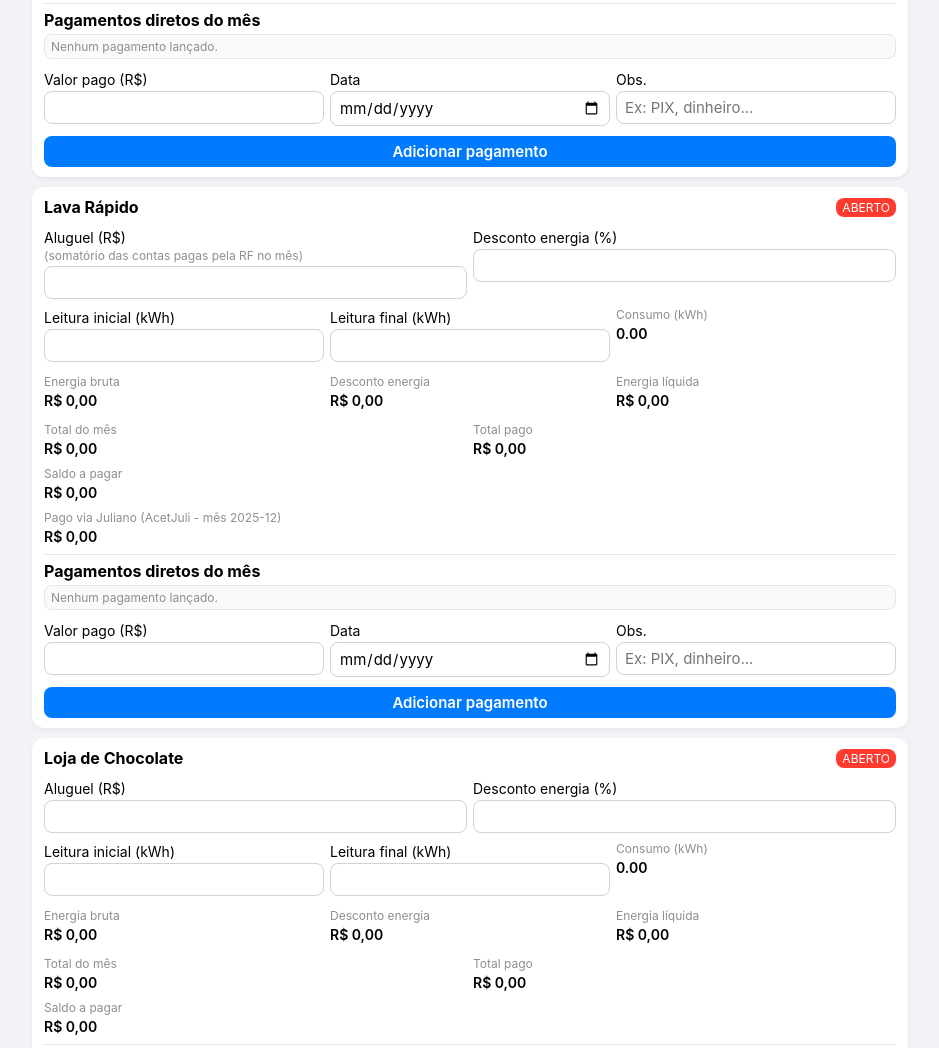
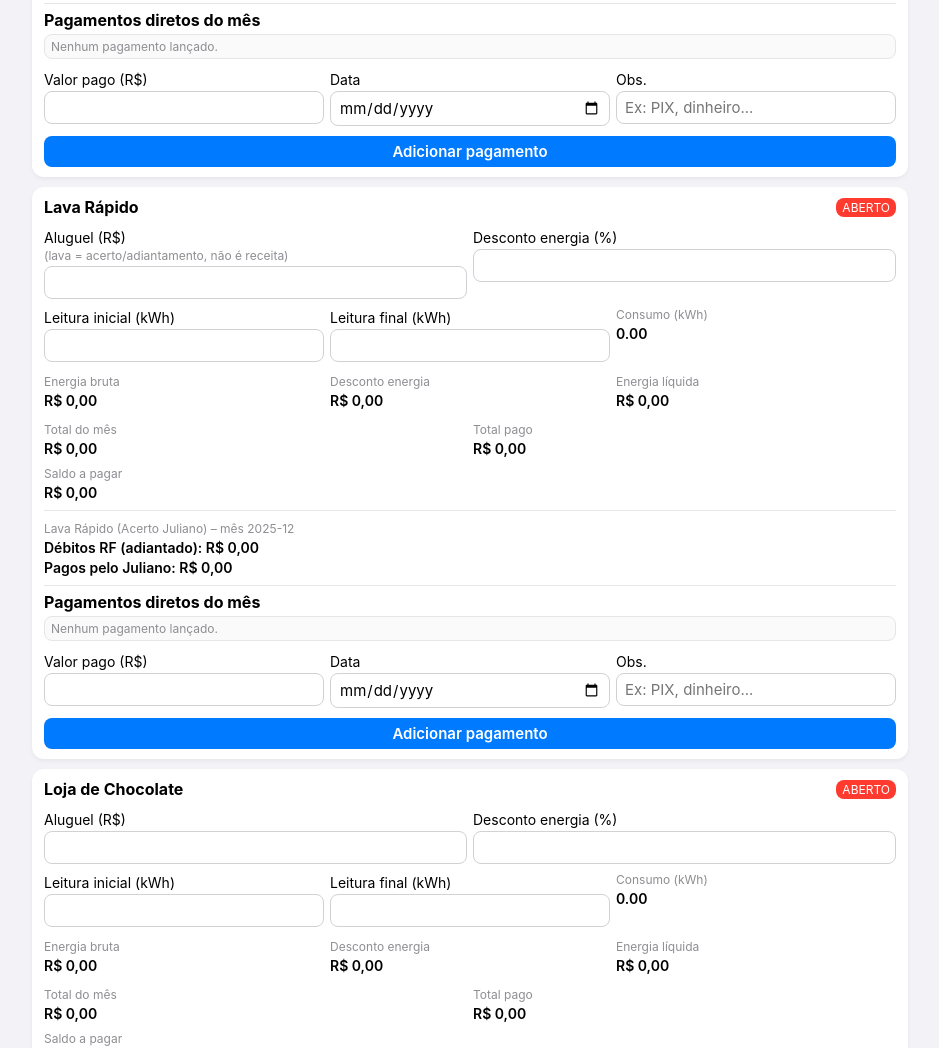
Before and after one commit to postohighway/alugueis-controle, a plain HTML site: page index.html in a window 1280 px wide. Shown: the part 2577-3625 px from the top of the page, without its empty margins (170-1109 px from the left). Drawn offline with Linux system fonts and the light colour scheme.

Commit message:
Update index.html

```diff
--- a/index.html
+++ b/index.html
@@ -1432,8 +1432,10 @@
         if (!tData) tData = defaultTenantData();
 
         let rent = tData.rent || 0;
-        if (nome === "Lava Rápido") rent = lavaTotals.debitos || 0;
-
+
+        if (nome === "Lava Rápido") {
+          return; // acerto/adiantamento (não é receita)
+        }
         const consumo = Math.max((tData.eEnd || 0) - (tData.eStart || 0), 0);
         const energiaBruta = consumo * valorKwh;
         const descontoValor = energiaBruta * ((tData.discount || 0) / 100);
@@ -1608,7 +1610,8 @@
       const energiaBruta = consumo * valorKwh;
       const descontoValor = energiaBruta * ((tData.discount || 0) / 100);
       const energiaLiquida = energiaBruta - descontoValor;
-      const totalMes = (tData.rent || 0) + energiaLiquida;
+      const rentConsidered = (tData.isBarterRent ? 0 : (tData.rent || 0));
+      const totalMes = rentConsidered + energiaLiquida;
 
       let totalPagos = 0;
       if (Array.isArray(tData.payments)) {
@@ -1618,8 +1621,14 @@
 
       const saldo = totalMes - totalPagos;
       let status = "ABERTO";
-      if (Math.abs(saldo) < 0.01 && totalMes > 0) status = "PAGO";
-      else if (totalPagos > 0 && saldo > 0.01) status = "PARCIAL";
+      if (tData.isBarterRent) {
+        // Se for troca, só consideramos energia (se houver). Se energia for zero, fica como PAGO.
+        if (totalMes <= 0.01) status = "PAGO";
+        else if (Math.abs(saldo) < 0.01) status = "PAGO";
+      } else {
+        if (Math.abs(saldo) < 0.01 && totalMes > 0) status = "PAGO";
+        else if (totalPagos > 0 && saldo > 0.01) status = "PARCIAL";
+      }
 
       return { consumo, energiaBruta, descontoValor, energiaLiquida, totalMes, totalPagos, saldo, status, extraPagos };
     }
@@ -1658,18 +1667,59 @@
         let displayRent = tData.rent || 0;
         let extraPagos = 0;
 
-        if (nome === "Lava Rápido") {
-          displayRent = lavaTotals.debitos;
-          extraPagos = lavaTotals.credits || lavaTotals.creditos || 0;
+        // REGRA DE NEGÓCIO:
+        // - Lava Rápido NÃO paga aluguel (troca de favores: Juliano cuida da pista em troca do aluguel).
+        // - O que existe é ACERTO: RF adianta contas (débitos) e o Juliano vai pagando (créditos).
+        // - Portanto: Lava Rápido NÃO entra como receita de aluguel/energia no resumo/DRE.
+        const isLava = (nome === "Lava Rápido");
+        if (isLava) {
+          displayRent = 0;    // não existe aluguel como receita
+          extraPagos = 0;     // não usa pagamentos diretos + extra no mesmo modelo
+          tData.isBarterRent = true;
         }
 
-        const calc = calcTenant({ ...tData, rent: displayRent }, valorKwh, extraPagos);
-
-        sumAlugueis += displayRent;
-        sumEnergia += calc.energiaLiquida;
-        sumTotalMes += calc.totalMes;
-        sumRecebido += calc.totalPagos;
-        sumSaldo += calc.saldo;
+        let calc;
+        if (!isLava) {
+          calc = calcTenant({ ...tData, rent: displayRent }, valorKwh, extraPagos);
+        } else {
+          const lavaDebCred = currentMonth ? getLavaRapidoDebitoCreditoMes(currentMonth) : { debitos: 0, creditos: 0 };
+          const debitosRF = lavaDebCred.debitos || 0;          // RF adiantou (contas pagas pela RF)
+          const creditosJuliano = lavaDebCred.creditos || 0;   // Juliano pagou no mês
+
+          // Energia do Lava Rápido (se você lançar leituras aqui) entra como "a cobrar no acerto", não como receita.
+          const consumo = Math.max((tData.eEnd || 0) - (tData.eStart || 0), 0);
+          const energiaBruta = consumo * valorKwh;
+          const descontoValor = energiaBruta * ((tData.discount || 0) / 100);
+          const energiaLiquida = energiaBruta - descontoValor;
+
+          const totalCobrar = debitosRF + energiaLiquida;
+          const totalPagos = creditosJuliano;
+          const saldo = totalCobrar - totalPagos;
+
+          let status = "ABERTO";
+          if (Math.abs(saldo) < 0.01 && totalCobrar > 0) status = "PAGO";
+          else if (totalPagos > 0 && saldo > 0.01) status = "PARCIAL";
+
+          calc = {
+            consumo, energiaBruta, descontoValor, energiaLiquida,
+            totalMes: totalCobrar,
+            totalPagos,
+            saldo,
+            status,
+            extraPagos: 0,
+            _lava_debitosRF: debitosRF,
+            _lava_creditosJuliano: creditosJuliano
+          };
+        }
+
+        // Somatórios de RECEITA (resumo/DRE): NÃO incluem Lava Rápido
+        if (!isLava) {
+          sumAlugueis += displayRent;
+          sumEnergia += calc.energiaLiquida;
+          sumTotalMes += (displayRent + calc.energiaLiquida);
+          sumRecebido += calc.totalPagos;
+          sumSaldo += calc.saldo;
+        }
 
         quickRows.push({
           nome,
@@ -1707,7 +1757,7 @@
           paymentsHtml = `<div class="payment-note">Nenhum pagamento lançado.</div>`;
         }
 
-        const isLava = nome === "Lava Rápido";
+        const isLavaCard = nome === "Lava Rápido";
 
         card.innerHTML = `
           <div class="card-header">
@@ -1719,10 +1769,10 @@
 
           <div class="grid-2">
             <div>
-              <label>Aluguel (R$) ${isLava ? "<br><span class='small-label'>(somatório das contas pagas pela RF no mês)</span>" : ""}</label>
+              <label>Aluguel (R$) ${isLavaCard ? "<br><span class='small-label'>(lava = acerto/adiantamento, não é receita)</span>" : ""}</label>
               <input type="number" step="0.01" inputmode="decimal"
                      id="t${i}_rent" value="${displayRent || ""}"
-                     ${isLava ? "readonly" : "onblur=\"updateTenant(" + i + ")\""} />
+                     ${isLavaCard ? "readonly" : "onblur=\"updateTenant(" + i + ")\""} />
             </div>
             <div>
               <label>Desconto energia (%)</label>
@@ -1782,10 +1832,11 @@
             <span class="small-value" id="t${i}_saldo">${formatMoney(calc.saldo)}</span>
           </div>
 
-          ${isLava ? `
-          <div style="margin-top:4px;">
-            <span class="small-label">Pago via Juliano (AcetJuli - mês ${currentMonth || ""})</span><br/>
-            <span class="small-value">${formatMoney(extraPagos)}</span>
+          ${isLavaCard ? `
+          <div style="margin-top:8px; padding-top:6px; border-top:1px solid #e5e5ea;">
+            <span class="small-label">Lava Rápido (Acerto Juliano) – mês ${currentMonth || ""}</span><br/>
+            <span class="small-value">Débitos RF (adiantado): ${formatMoney(calc._lava_debitosRF || 0)}</span><br/>
+            <span class="small-value">Pagos pelo Juliano: ${formatMoney(calc._lava_creditosJuliano || 0)}</span>
           </div>
           ` : ""}
 
```
